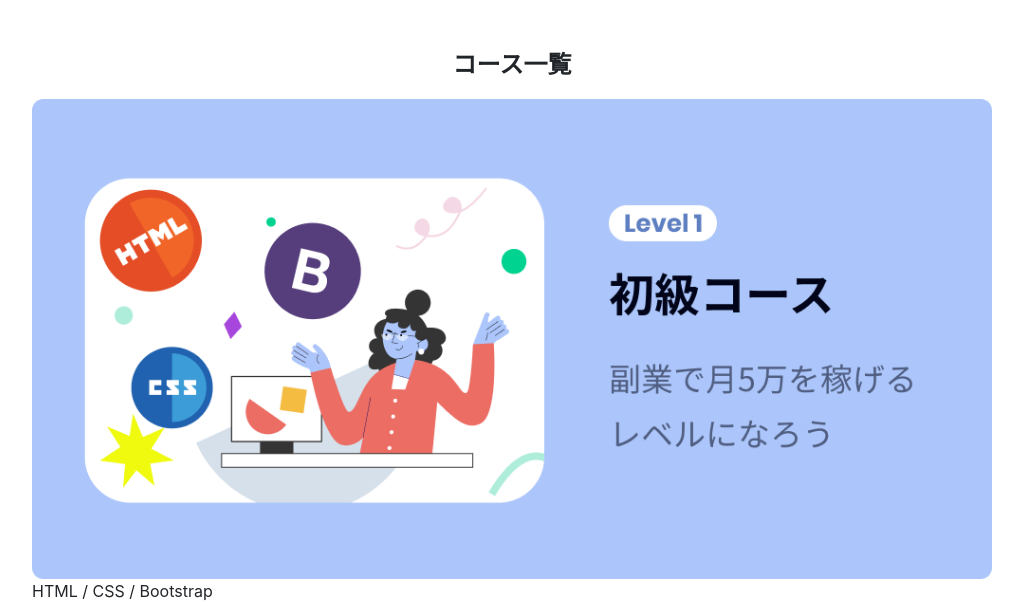
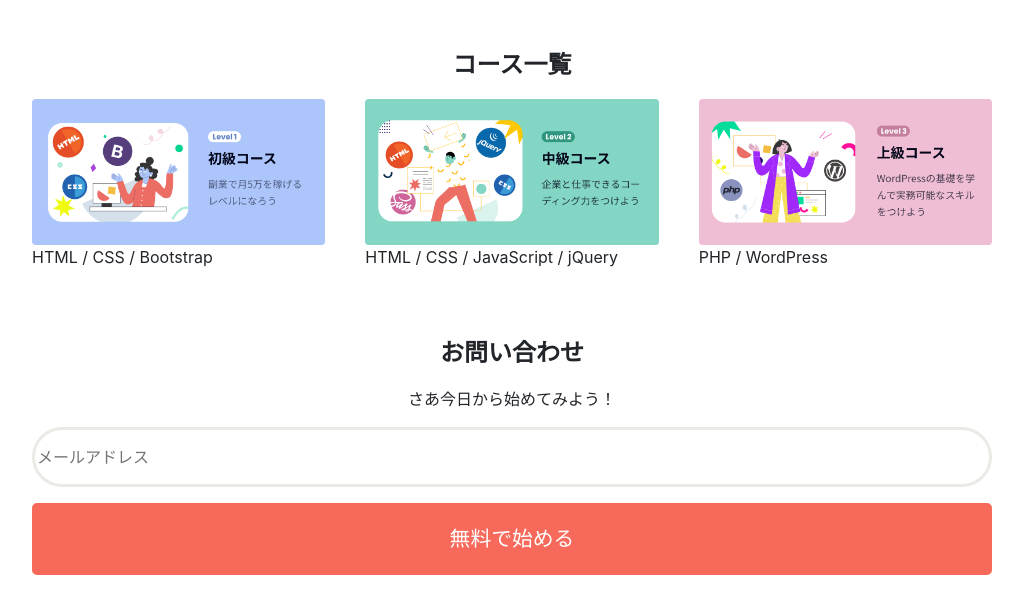
Before and after one commit to rattsl/daytra, a plain HTML site: page index.html in a window 1280 px wide. Shown: the part 953-1569 px from the top of the page, without its empty margins (128-1151 px from the left). Drawn offline with Linux system fonts and the light colour scheme.

Commit message:
feat: ✨implement contents-display

```diff
--- a/index.html
+++ b/index.html
@@ -46,6 +46,7 @@
     </section>
     <section class="contents">
       <h2 class="contents__title">コース一覧</h2>
+      <div class="contents__inner">
         <div class="contents__beginner">
           <img class="contents__img" src="images/web_first.png" alt="beginner">
           <p>HTML / CSS / Bootstrap</p>
@@ -57,6 +58,7 @@
         <div class="contents__advanced">
           <img class="contents__img" src="images/web_third.png" alt="advanced">
           <p>PHP / WordPress</p>
+        </div>
       </div>
     </section>
     <section class="inquiry">
--- a/styles/breakpoints/_600up.scss
+++ b/styles/breakpoints/_600up.scss
@@ -48,8 +48,6 @@ Stylesheet: 通常ディスプレイサイズ
 .about{
 
   &__title{
-    @extend .mb-lg;
-
     margin-bottom: 40px;
   }
 
@@ -76,3 +74,22 @@ Stylesheet: 通常ディスプレイサイズ
     margin-left: 10px;
   }
 }
+
+.contents{
+  &__inner{
+    display: flex;
+    flex-direction: row;
+  }
+
+  &__beginner{
+    margin-right: 20px;
+  }
+
+  &__intermediate{
+    margin: 0 20px 0 20px;
+  }
+
+  &__advanced{
+    margin-left: 20px;
+  }
+}
```
Also changed, not shown: styles/style.css, 1 other file. Lines whose indentation alone changed are shown as unchanged.
